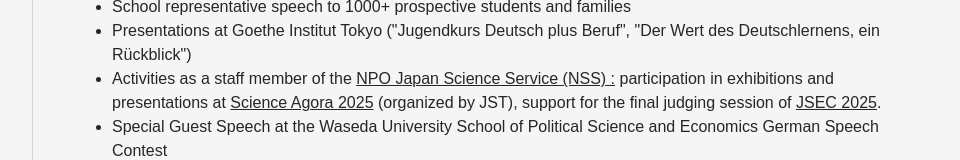
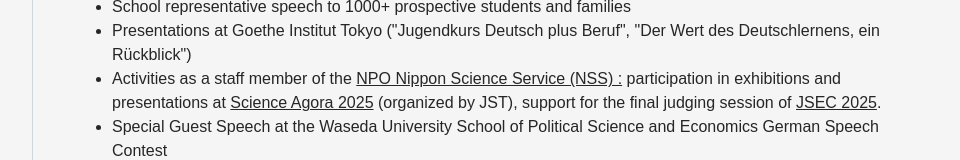
Before and after one commit to dronerd/yutokuroki-introduction-v1, a Next.js app: page / in a window 1280 px wide. Shown: the part 2133-2293 px from the top of the page, without its empty margins (300-1260 px from the left). Built offline with nearby package versions, Linux system fonts and the light colour scheme.

Commit message:
fixed mistake of NSS abbreviation

```diff
--- a/app/page.tsx
+++ b/app/page.tsx
@@ -377,7 +377,7 @@ export default function HomePageEn() {
                   Activities as a staff member of the
                    {" "}
                   <a className="underline" href="https://nss.or.jp/" target="_blank" rel="noopener noreferrer">
-                    NPO Japan Science Service (NSS) :
+                    NPO Nippon Science Service (NSS) :
                   </a>
                   {" "}
                   participation in exhibitions and presentations at
```
